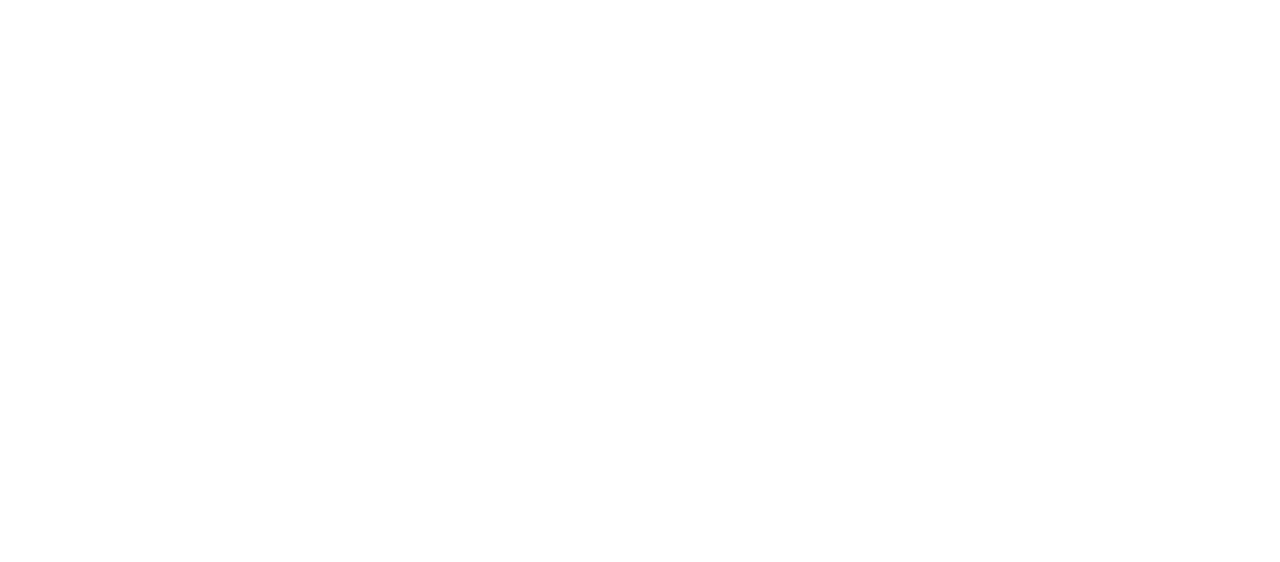
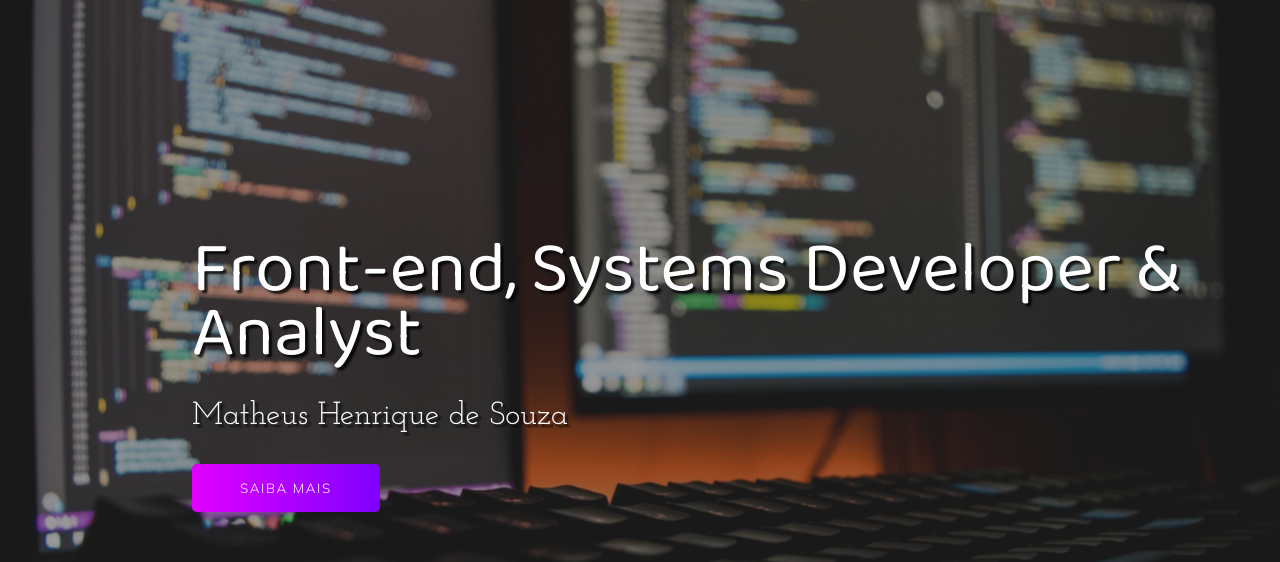
Before and after one commit to matheushenrique27/personal-presentation, a plain HTML site: page index.html in a window 1280 px wide. Shown: the top 562 px of the page. Drawn offline with Linux system fonts and the light colour scheme.

Commit message:
:package: header

```diff
--- a/index.html
+++ b/index.html
@@ -5,9 +5,26 @@
     <meta http-equiv="X-UA-Compatible" content="IE=edge">
     <meta name="viewport" content="width=device-width, initial-scale=1.0">
     <link rel="stylesheet" href="style.css">
+    <link rel="apple-touch-icon" sizes="180x180" href="imagens/apple-touch-icon.png">
+    <link rel="icon" type="image/png" sizes="32x32" href="imagens/favicon-32x32.png">
+    <link rel="icon" type="image/png" sizes="16x16" href="imagens/favicon-16x16.png">
+    <link rel="manifest" href="/site.webmanifest">
     <title>Apresentação Pessoal</title>
 </head>
+
 <body>
+    <div class="container">
+        <header>
+            <div class="imagem-wrapper">
+                <img src="/imagens/background-developer.jpg" alt="">
+            </div>
+            <div class="banner">
+                <h1>Front-end, Systems Developer & Analyst</h1>
+                <p>Matheus Henrique de Souza</p>
+                <button>Saiba mais</button>
+            </div>
+        </header>
+    </div>
+</body>
 
-</body>
 </html>
--- a/style.css
+++ b/style.css
@@ -1,3 +1,92 @@
 @import url('https://fonts.googleapis.com/css2?family=Baloo+Da+2:wght@400;500;600;700&family=Josefin+Slab:ital,wght@0,200;0,300;0,400;0,500;0,600;0,700;1,200;1,300;1,400;1,500;1,600;1,700&family=Mulish:ital,wght@0,200;0,300;1,200&display=swap');
 
 @import url('https://cdnjs.cloudflare.com/ajax/libs/font-awesome/6.2.0/css/all.min.css');
+
+* {
+    margin: 0;
+    padding: 0;
+}
+
+header {
+    width: 100%;
+    height: 100vh;
+    position: relative;
+}
+
+.imagem-wrapper {
+    width: 100%;
+    height: 100%;
+    overflow: hidden;
+    background-color: rgba(0, 0, 0, 0.8);
+}
+
+.imagem-wrapper img {
+    width: 100%;
+    height: 100%;
+    object-fit: cover;
+    opacity: 0.5;
+    animation: zoom 25s;
+}
+
+@keyframes zoom{
+    0%{transform: scale(1.3);}
+    100%{transform: scale(1);}
+}
+
+.banner {
+    position: absolute;
+    top: 30%;
+    left: 15%;
+}
+
+.banner h1 {
+    color: #fff;
+    font-size: 4.5rem;
+    font-family: "Baloo Da 2", serif;
+    font-weight: 200;
+    text-shadow: .2rem .2rem 2px rgb(0, 0, 0, 0.8);
+    line-height: 4rem;
+    margin-bottom: 2rem;
+    opacity: 0;
+    animation: moveBanner 1s 0.5s forwards;
+}
+
+.banner p {
+    font-family: "Josefin Slab", serif;
+    color: #fff;
+    font-size: 2rem;
+    text-shadow: .2rem .2rem 2px rgb(0, 0, 0, 0.8);
+    margin-bottom: 2rem;
+    opacity: 0;
+    animation: moveBanner 1s 0.7s forwards;
+}
+
+.banner button {
+    font-family: "Mulish", serif;
+    color: #fff;
+    text-transform: uppercase;
+    letter-spacing: 0.1rem;
+    background: #7F00FF;
+    background: -webkit-linear-gradient(to right, #E100FF, #7F00FF);
+    background: linear-gradient(to right, #E100FF, #7F00FF);
+    padding: 1rem 3rem;
+    border: none;
+    border-radius: 5px;
+    cursor: pointer;
+    opacity: 0;
+    animation: moveBanner 1s 0.9s forwards;
+}
+
+.banner button:hover {
+    color: #000;
+}
+
+@keyframes moveBanner{
+    0%{
+        transform: translateY(10rem) rotateY(-30deg);
+    }
+    100%{
+        transform: translateY(0) rotateY(0);
+        opacity: 1;
+    }
+}
```
Also changed, not shown: imagens/background-developer.jpg (added), 1 other file.
